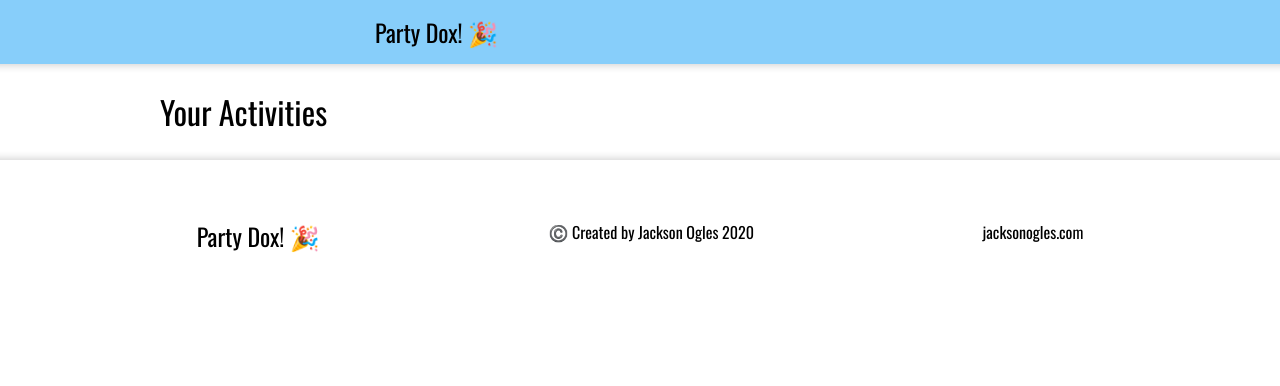
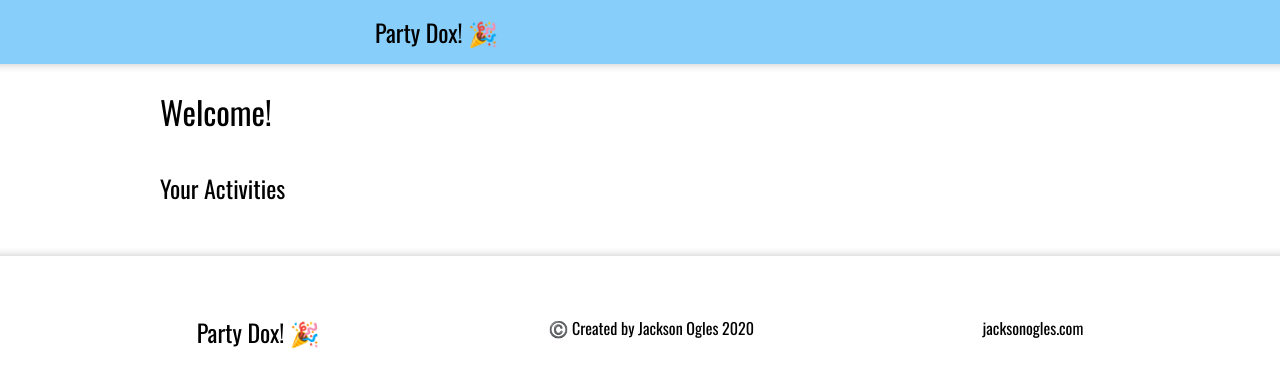
Before and after one commit to cjogles/partydox-react-front-end, a React (Create React App) app: page /activities in a window 1280 px wide. Shown: the top 386 px of the page. Built offline with nearby package versions, Linux system fonts and the light colour scheme; sample sign-in values are in the browser's storage.

Commit message:
edited activity components

```diff
--- a/src/components/activities/Activities.js
+++ b/src/components/activities/Activities.js
@@ -2,7 +2,7 @@ import React from "react";
 import Activity from "./Activity";
 import { connect } from "react-redux";
 import NavFriend from "../friends/NavFriend";
-import Footer from '../FooterSignUp';
+import Footer from "../FooterSignUp";
 
 function Activities(props) {
   console.log.apply("activities in redux store", props.activities);
@@ -11,13 +11,16 @@ function Activities(props) {
       <NavFriend />
       <div className="dash">
         <div className="dashContainer1">
-          <h2 className="dashH">Your Activities</h2>
-          {props.activities.map((activity) => {
-            return <Activity key={activity.id} activity={activity} />;
-          })}
+          <h2 className="dashH">Welcome!</h2>
+          <div className="tripList">
+            <h2 className="tripListH"> Your Activities</h2>
+            {props.activities.map((activity) => {
+              return <Activity key={activity.id} activity={activity} />;
+            })}
+          </div>
         </div>
       </div>
-      <Footer/>
+      <Footer />
     </>
   );
 }
--- a/src/components/activities/Activity.js
+++ b/src/components/activities/Activity.js
@@ -1,19 +1,17 @@
 import React from "react";
 import { connect } from "react-redux";
-import { Link } from 'react-router-dom';
+import { Link } from "react-router-dom";
 
 function Activity(props) {
-
   return (
     <>
-
       <div className="trip">
         <div className="tripdiv1">
-          <div>
+          <div className="tripname">
             <h6>Name:</h6>
             <h2>{props.activity.activity_name}</h2>
           </div>
-          <div>
+          <div className="tripdescription">
             <h6>Description:</h6>
             <h2>{props.activity.activity_description}</h2>
           </div>
@@ -21,7 +19,10 @@ function Activity(props) {
         <div className="tripdiv2">
           <div>
             {/* access these props via props.location.state */}
-                <Link to={{ pathname: '/activityDetails', state: {
+            <Link
+              to={{
+                pathname: "/activityDetails",
+                state: {
                   activityId: props.activity.id,
                   activityName: props.activity.activity_name,
                   activityDescription: props.activity.trip_description,
@@ -30,9 +31,19 @@ function Activity(props) {
                   activityStartDate: props.activity.activity_start_date,
                   activityEndDate: props.activity.activity_end_date,
                   activityLikes: props.activity.activity_upvotes,
-                    activityNotes: props.activity.activity_notes
-                    }
-                    }}>View Activity Details</Link>
+                  activityNotes: props.activity.activity_notes,
+                },
+              }}
+            >
+              <p>View Activity Details</p>
+            </Link>
+          </div>
+        </div>
+        <div className="tripdiv3">
+          <div>
+            <Link to="/inviteFriend">
+              <p>Invite a Friend to Collaborate!</p>
+            </Link>
           </div>
         </div>
       </div>
@@ -41,9 +52,7 @@ function Activity(props) {
 }
 
 const mapStateToProps = (state) => {
-  return {
-
-  };
+  return {};
 };
 
 const mapDispatchToProps = {};
--- a/src/components/activities/ActivityDetails.js
+++ b/src/components/activities/ActivityDetails.js
@@ -4,15 +4,12 @@ import { Link } from "react-router-dom";
 import NavFriend from "../friends/NavFriend";
 
 function ActivityDetails(props) {
-
   let activity = props.location.state;
-//   let tripId = props.location.state.activityId;
-//   let id = localStorage.getItem("id");
 
   return (
     <>
+      <NavFriend />
       <div className="tripDetails">
-        <NavFriend />
         <div className="tripstuff1">
           <h1>Your single activity details:</h1>
           <p>Activity Name: {activity.activityName}</p>
@@ -24,18 +21,15 @@ function ActivityDetails(props) {
           <p>Activity Likes: {activity.activityLikes}</p>
           <p>Activity Notes: {activity.activityNotes}</p>
         </div>
-
       </div>
     </>
   );
 }
 
 const mapStateToProps = (state) => {
-  return {
-
-  };
+  return {};
 };
 
-const mapDispatchToProps = { };
+const mapDispatchToProps = {};
 
 export default connect(mapStateToProps, mapDispatchToProps)(ActivityDetails);
```
Lines whose indentation alone changed are shown as unchanged.
